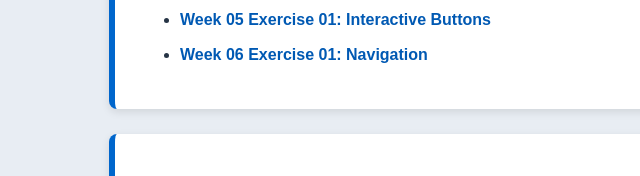
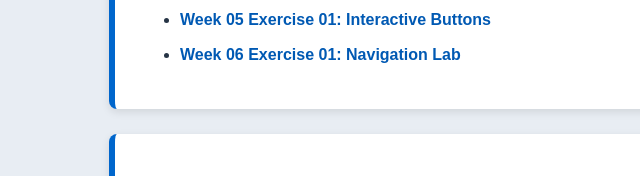
Before and after one commit to kmerottu/cmpa-3304-course-portfolio, a plain HTML site: page index.html in a window 1280 px wide. Shown: the part 589-765 px from the top of the page, 81-721 px from the left. Drawn offline with Linux system fonts and the light colour scheme.

Commit message:
Update week-06-exercise-01 name

```diff
--- a/index.html
+++ b/index.html
@@ -73,7 +73,7 @@ Remember: You must create subfolders for each piece of coursework as the semeste
                     <li><a href="week-04-exercise-01/">Week 04 Exercise 01: Dev Tools Vandalism</a></li>
                     <li><a href="week-04-exercise-02/">Week 04 Exercise 02: My Collection</a>
                     <li><a href="week-05-exercise-01/">Week 05 Exercise 01: Interactive Buttons</a></li>
-                    <li><a href="./week-06-exercise-01/">Week 06 Exercise 01: Navigation</a></li>
+                    <li><a href="./week-06-exercise-01/">Week 06 Exercise 01: Navigation Lab</a></li>
                 </ul>
             </section>
 
```
